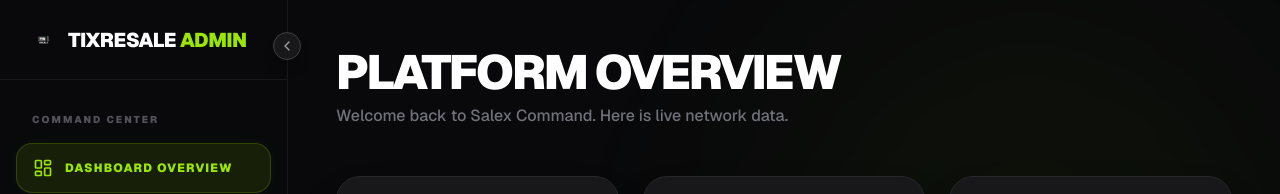
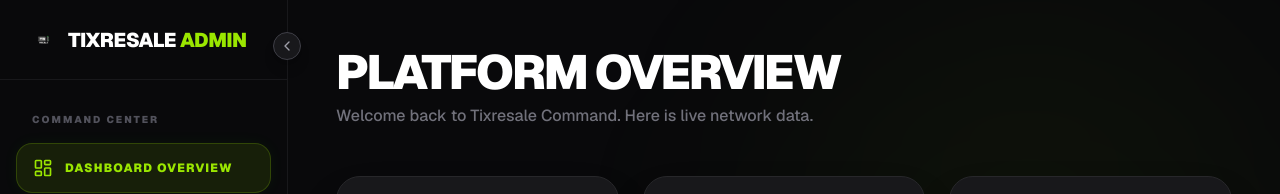
Before and after one commit to viktordoom91-crypto/TixResale, a Next.js app: page /admin in a window 1280 px wide. Shown: the top 194 px of the page. Built offline with nearby package versions, Linux system fonts and the light colour scheme; no server answers; the database is empty.

Commit message:
Update page.tsx

```diff
--- a/app/admin/page.tsx
+++ b/app/admin/page.tsx
@@ -19,7 +19,8 @@ export default async function AdminDashboard() {
       {/* Header */}
       <div>
         <h1 className="text-4xl md:text-5xl font-black tracking-tighter text-white uppercase">Platform Overview</h1>
-        <p className="text-zinc-500 font-medium mt-2">Welcome back to Salex Command. Here is live network data.</p>
+        {/* 🛠 FIXED: Updated branding from Salex to Tixresale */}
+        <p className="text-zinc-500 font-medium mt-2">Welcome back to Tixresale Command. Here is live network data.</p>
       </div>
 
       {/* Quick Stats Grid */}
@@ -98,4 +99,4 @@ export default async function AdminDashboard() {
 
     </div>
   );
-}
+            }
```
